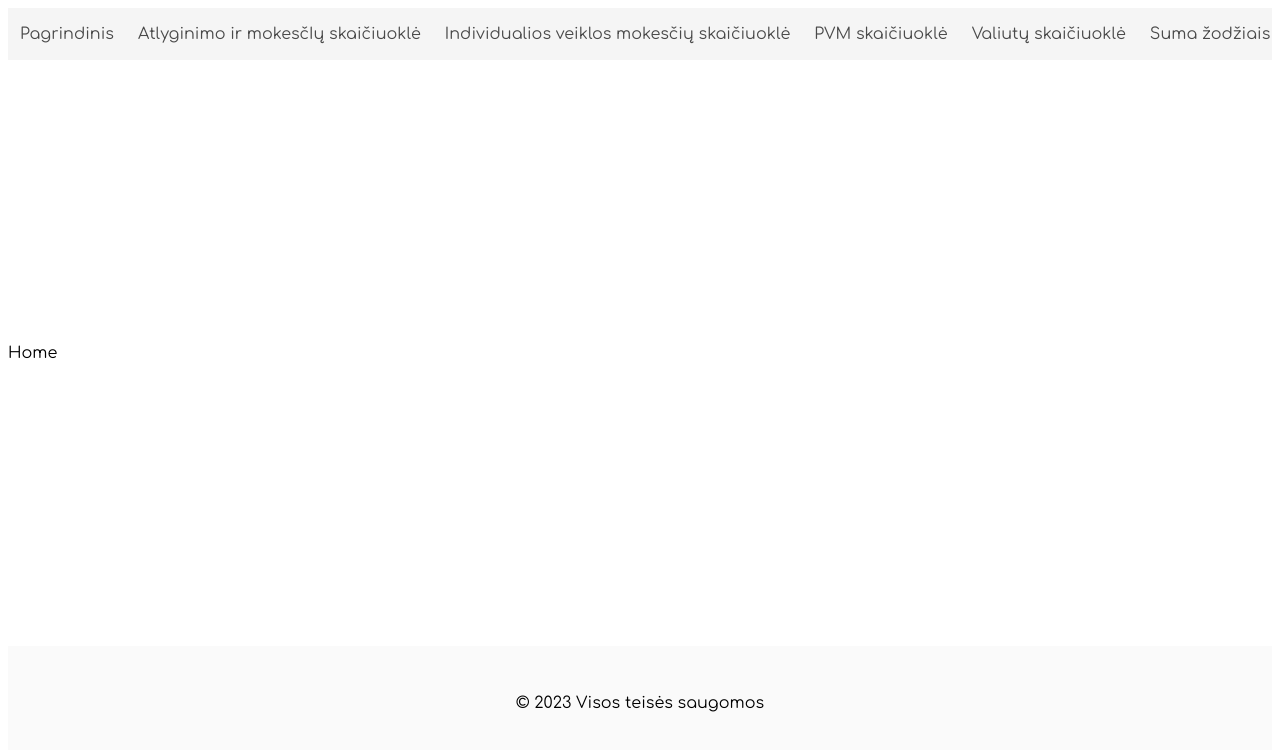
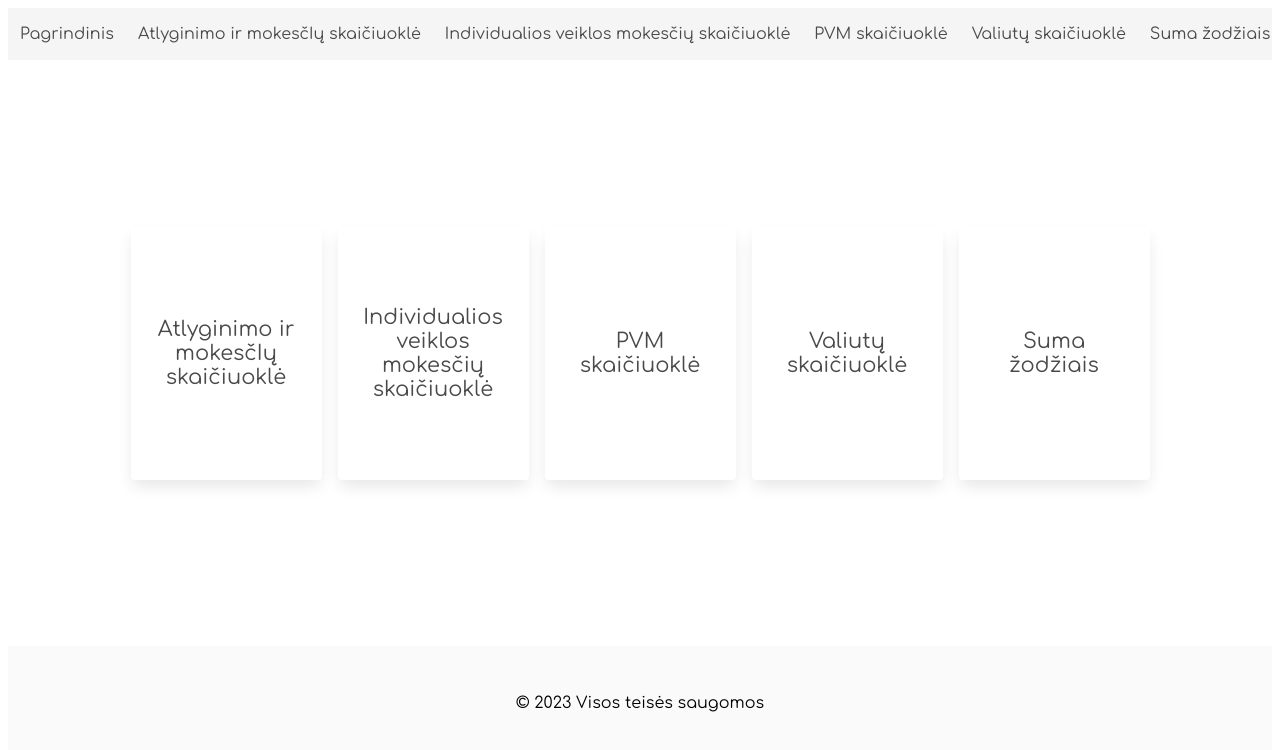
Before and after one commit to ernestas17/CA_2, a React (Vite) app: page / in a window 1280 px wide. Shown: the top 750 px of the page. Built offline with nearby package versions, Linux system fonts and the light colour scheme.

Commit message:
Created Cards, their style and implemented in Home

```diff
--- /dev/null
+++ b/src/components/molecules/CardContainer/CardContainer.tsx
@@ -0,0 +1,17 @@
+import { ReactNode } from "react";
+import { StyledCard, StyledCardContainer } from "./styles";
+
+export function CardItem({ path, text }: { path: string; text: string }) {
+  return (
+    <StyledCard to={path}>
+      <div className="text-box"> {text}</div>
+      <div className="span-box">
+        <span>Skaičiuoti</span>
+      </div>
+    </StyledCard>
+  );
+}
+
+export function CardContainer({ children }: { children: ReactNode }) {
+  return <StyledCardContainer>{children}</StyledCardContainer>;
+}
--- /dev/null
+++ b/src/components/molecules/CardContainer/index.ts
@@ -0,0 +1,3 @@
+import { CardContainer } from "./CardContainer";
+
+export default CardContainer;
--- /dev/null
+++ b/src/components/molecules/CardContainer/styles.ts
@@ -0,0 +1,74 @@
+import { Link } from "react-router-dom";
+import { styled } from "styled-components";
+
+export const StyledCard = styled(Link)`
+  width: 191px;
+  height: 253px;
+  display: grid;
+  text-align: center;
+  align-items: center;
+  margin: 0.5em;
+  /* margin: 52px; */
+
+  box-shadow: 0 0.5em 1em -0.125em rgba(0, 0, 0, 0.1);
+  border-radius: 0.25rem;
+  color: hsl(0, 0%, 29%);
+
+  transition: 1s;
+  cursor: pointer;
+
+  .text-box {
+    padding: 1.5rem;
+    font-size: 21px;
+  }
+
+  .span-box {
+    display: none;
+    align-self: end;
+    border-top: 1px solid rgba(0, 0, 0, 0.1);
+    font-size: 20px;
+    font-weight: 600;
+    padding: 20px;
+    animation: scaling 1s ease;
+
+    &:hover {
+      background-color: whitesmoke;
+    }
+  }
+  @keyframes scaling {
+    0% {
+      font-size: 18px;
+      opacity: 0.9;
+    }
+    100% {
+      font-size: 20px;
+      opacity: 1;
+    }
+  }
+
+  &:hover {
+    transform: scale(0.95);
+
+    .text-box {
+      opacity: 0.5;
+      font-size: 19px;
+      transition: font-size 1s ease, opacity 1s ease;
+    }
+
+    .span-box {
+      display: block;
+    }
+  }
+`;
+
+export const StyledCardContainer = styled.section`
+  background-color: white;
+
+  width: 100%;
+  display: flex;
+  flex-direction: row;
+  flex-wrap: wrap;
+  padding: 30px;
+  justify-content: center;
+  align-items: center;
+`;
--- a/src/pages/Home/Home.tsx
+++ b/src/pages/Home/Home.tsx
@@ -1,9 +1,24 @@
-
+import CardContainer from "../../components/molecules/CardContainer";
+import { CardItem } from "../../components/molecules/CardContainer/CardContainer";
 
 const Home = () => {
   return (
-    <div>Home</div>
-  )
-}
+    <section>
+      <CardContainer>
+        <CardItem
+          path="/salary-and-tax-calculator"
+          text="Atlyginimo ir mokesčIų skaičiuoklė"
+        />
+        <CardItem
+          path="/individual-activity-tax-calculator"
+          text="Individualios veiklos mokesčių skaičiuoklė"
+        />
+        <CardItem path="/PVM-calculator" text="PVM skaičiuoklė" />
+        <CardItem path="/currency-calculator" text="Valiutų skaičiuoklė" />
+        <CardItem path="/amount-in-words" text="Suma žodžiais" />
+      </CardContainer>
+    </section>
+  );
+};
 
-export default Home
+export default Home;
```
